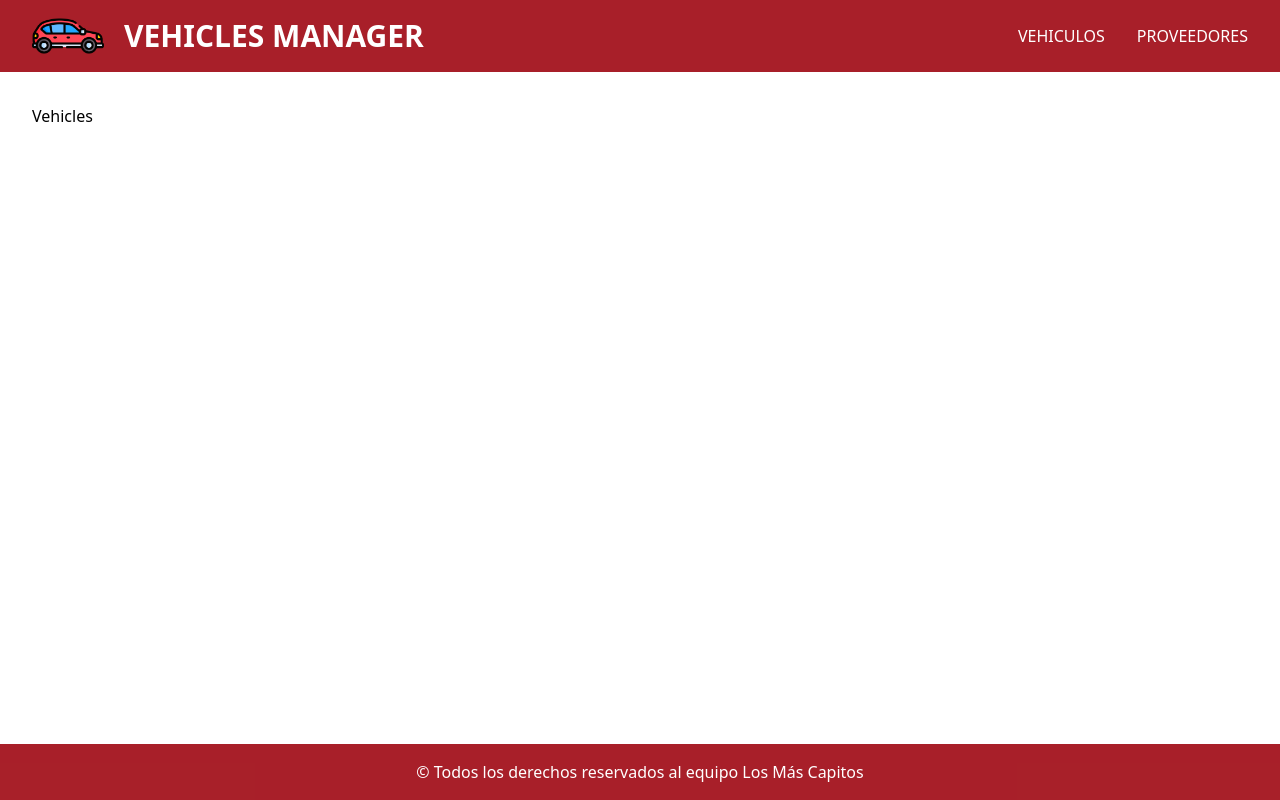
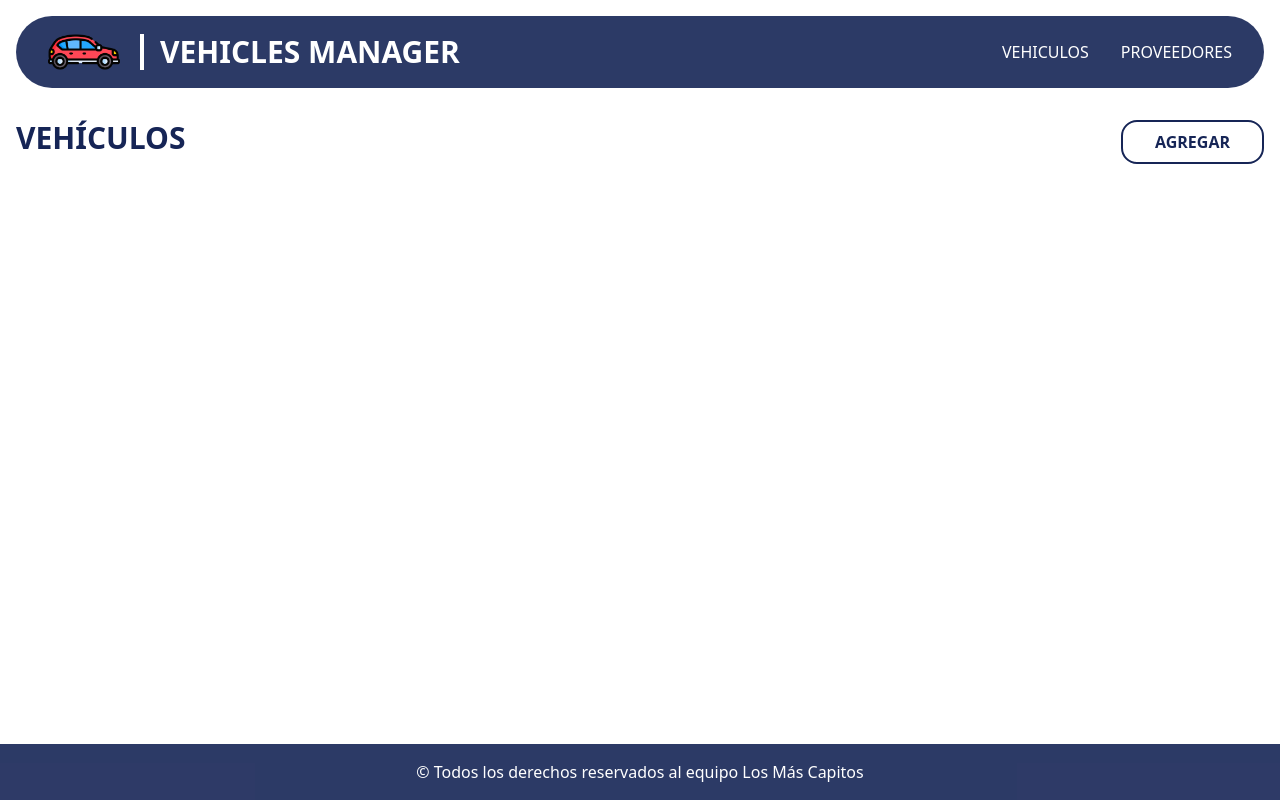
Before and after one commit to Carlos-Mtzg/U2_01_PracticaGIT_E6, a React (Vite) app in the folder front/: page / in a window 1280 px wide. Built offline with nearby package versions, Linux system fonts and the light colour scheme.

Commit message:
feat: update Suppliers and Vehicles components with new layout and styling; modify Header and Footer for consistent design

```diff
--- a/front/src/pages/Home/Suppliers.jsx
+++ b/front/src/pages/Home/Suppliers.jsx
@@ -2,7 +2,12 @@ import React from 'react'
 
 const Suppliers = () => {
   return (
-    <div>Suppliers</div>
+    <div className='flex justify-between'>
+      <h1 className='text-3xl text-blue-950 font-bold uppercase'>Proveedores</h1>
+      <button className='border-2 border-blue-950 rounded-2xl px-8 py-2 cursor-pointer uppercase font-bold text-blue-950 hover:bg-blue-950 hover:text-white transition-all'>
+        Agregar
+      </button>
+    </div>
   )
 }
 
--- a/front/src/pages/Home/Vehicles.jsx
+++ b/front/src/pages/Home/Vehicles.jsx
@@ -1,8 +1,11 @@
-import React from 'react'
-
 const Vehicles = () => {
     return (
-        <div>Vehicles</div>
+        <div className='flex justify-between'>
+            <h1 className='text-3xl text-blue-950 font-bold uppercase'>Vehículos</h1>
+            <button className='border-2 border-bluetext-blue-950 rounded-2xl px-8 py-2 cursor-pointer uppercase font-bold text-blue-950 hover:bg-blue-950 hover:text-white transition-all'>
+                Agregar
+            </button>
+        </div>
     )
 }
 
--- a/front/src/pages/Layout/Footer.jsx
+++ b/front/src/pages/Layout/Footer.jsx
@@ -2,7 +2,7 @@ import React from 'react'
 
 const Footer = () => {
     return (
-        <footer className='bg-red-800/90 text-white text-center py-4'>
+        <footer className='bg-blue-950/90 text-white text-center py-4'>
             © Todos los derechos reservados al equipo Los Más Capitos
         </footer>
     )
--- a/front/src/pages/Layout/Header.jsx
+++ b/front/src/pages/Layout/Header.jsx
@@ -4,10 +4,10 @@ import logo from '@assets/images/logo.png'
 
 const Header = () => {
     return (
-        <header className='flex justify-between items-center pr-8 pl-8 bg-red-800/90 h-18'>
+        <header className='flex justify-between items-center pr-8 pl-8 bg-blue-950/90 h-18 rounded-full mx-4 mt-4'>
             <div className='flex items-center gap-5'>
                 <img className='h-18' src={logo} alt="Logo de la pagina" />
-                <h1 className='text-3xl uppercase font-bold text-white'>Vehicles Manager</h1>
+                <h1 className='text-3xl uppercase font-bold text-white border-l-4 pl-4 border-white'>Vehicles Manager</h1>
             </div>
             <nav>
                 <ul className='flex gap-8'>
--- a/front/src/pages/Layout/Layout.jsx
+++ b/front/src/pages/Layout/Layout.jsx
@@ -6,7 +6,7 @@ const Layout = () => {
     return (
         <div className='flex flex-col min-h-screen'>
             <Header />
-            <div className='grow p-8'>
+            <div className='grow py-8 px-4'>
                 <Outlet />
             </div>
             <Footer />
```
